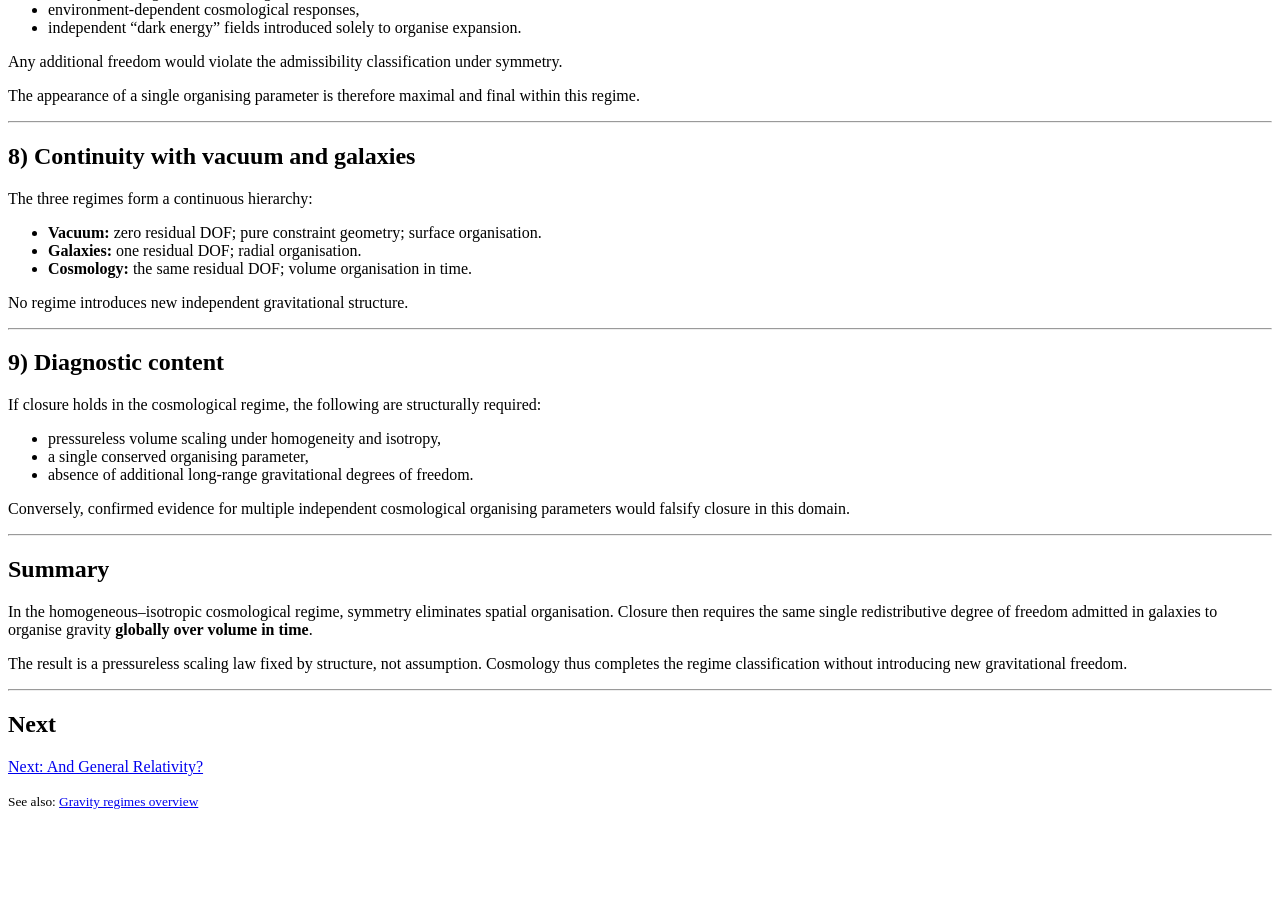
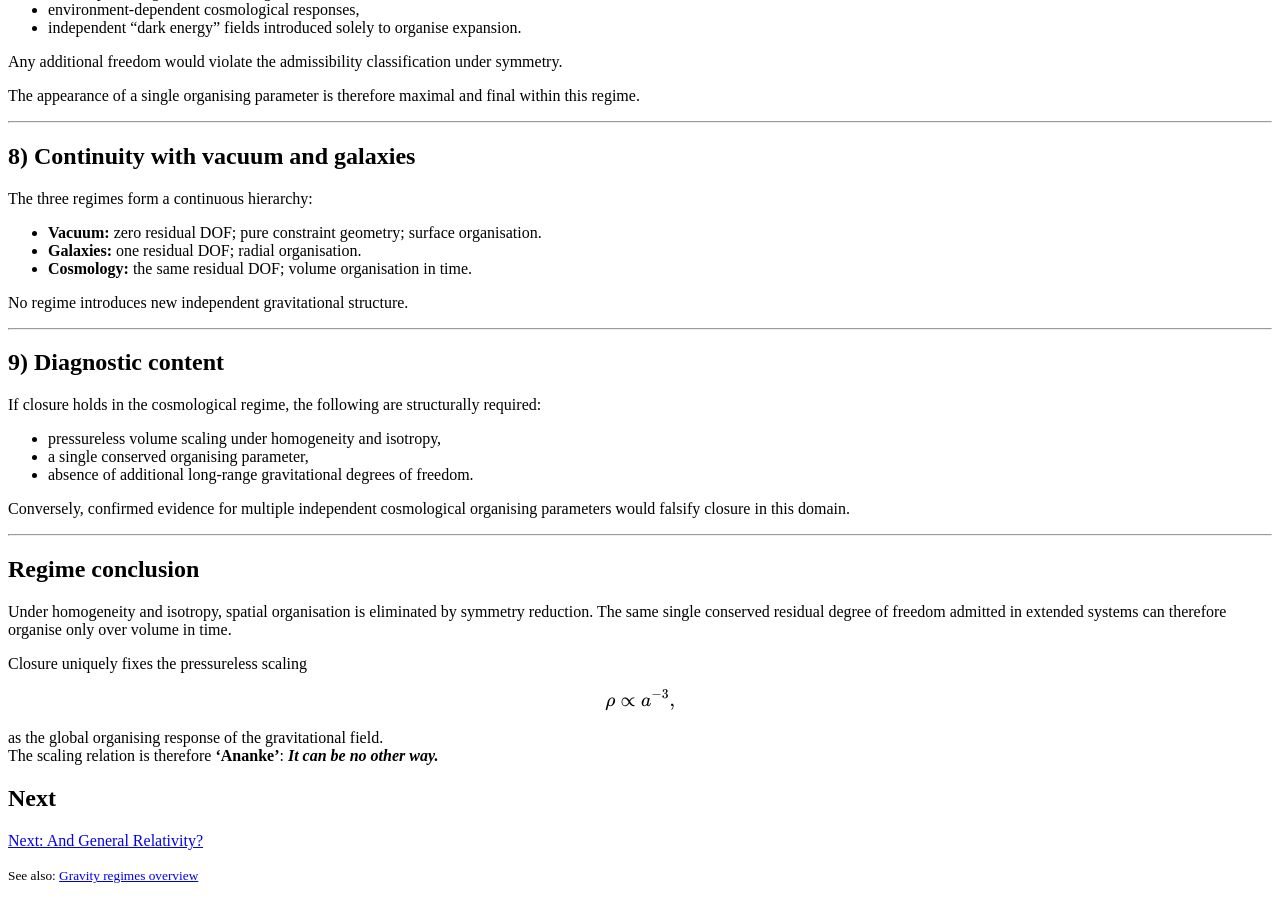
Before and after one commit to ananke-research/ananke-theorem, a Jekyll site: the page built from pages/Cosmological Regime.md, in a window 1280 px wide and 900 px high, scrolled down 1772 px. Built offline with Jekyll 4.4.1, drawn with Linux system fonts in a browser that asks for light colours; before the commit the page ends 2598 px from its top, so only the background shows below that.

Commit message:
Update Cosmological Regime.md

```diff
--- a/pages/Cosmological Regime.md
+++ b/pages/Cosmological Regime.md
@@ -136,13 +136,18 @@ Conversely, confirmed evidence for multiple independent cosmological organising
 
 ---
 
-## Summary
+## Regime conclusion
 
-In the homogeneous–isotropic cosmological regime, symmetry eliminates spatial organisation. Closure then requires the same single redistributive degree of freedom admitted in galaxies to organise gravity **globally over volume in time**.
+Under homogeneity and isotropy, spatial organisation is eliminated by symmetry reduction. The same single conserved residual degree of freedom admitted in extended systems can therefore organise only over volume in time.
 
-The result is a pressureless scaling law fixed by structure, not assumption. Cosmology thus completes the regime classification without introducing new gravitational freedom.
+Closure uniquely fixes the pressureless scaling
 
----
+$$
+\rho \propto a^{-3},
+$$
+
+as the global organising response of the gravitational field.
+The scaling relation is therefore **'Ananke'**: ***It can be no other way.***
 
 ## Next
 
```
